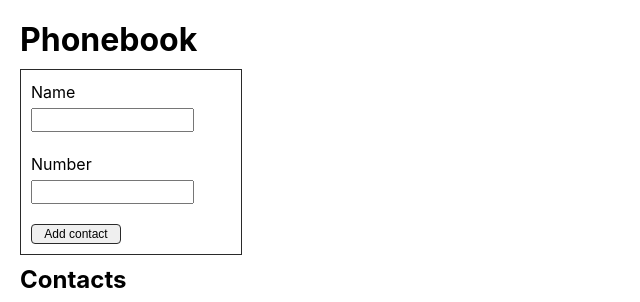
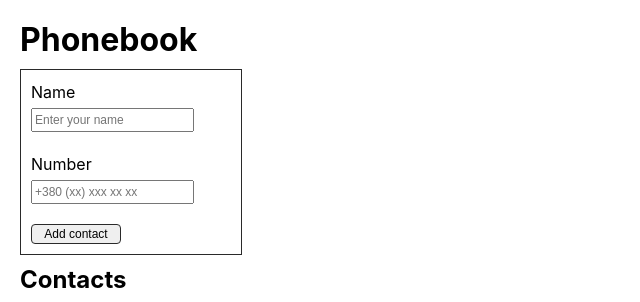
Before and after one commit to Chystiakov73Viktor/goit-react-hw-02-phonebook, a React (Create React App) app: page / in a window 1280 px wide. Shown: the top 302 px of the page, without its empty margins (0-640 px from the left). Built offline with nearby package versions, Linux system fonts and the light colour scheme.

Commit message:
component created using the library

```diff
--- a/src/components/ContactForm/ContactForm.jsx
+++ b/src/components/ContactForm/ContactForm.jsx
@@ -1,63 +1,73 @@
-import React, { Component } from 'react';
+import React from 'react';
+import { Formik, Form, Field, ErrorMessage } from 'formik';
+import * as yup from 'yup';
 import css from './ContactForm.module.css';
 
-export class ContactForm extends Component {
-  state = {
+const FormError = ({ name }) => {
+  return (
+    <ErrorMessage
+      name={name}
+      render={msg => <p className={css.errorText}>{msg}</p>}
+    />
+  )
+}
+
+const schema = yup.object().shape({
+  name: yup.string().required(),
+  number: yup.string().min(7).max(20).required(),
+});
+
+const initialValues = {
   name: '',
   number: '',
 };
 
-  handlerChange = event => {
-    const { name, value } = event.currentTarget;
-    this.setState({ [name]: value });
+export const ContactForm = ({ onSubmit }) => {
+  const handlerSubmit = (values, { resetForm }) => {
+    onSubmit(values);
+    resetForm();
   };
 
-  handlerSubmit = event => {
-    event.preventDefault();
-    this.props.onSubmit(this.state);
-    this.reset();
-  };
-
-  reset = () => {
-    this.setState({ name: '', number: '' });
-  };
-
-  render() {
-    const { name, number } = this.state;
   const sampleName =
     "^[a-zA-Zа-яА-Я]+(([' \\-][a-zA-Zа-яА-Я ])?[a-zA-Zа-яА-Я]*)*$";
   const sampleNumber =
-      '\\+?\\d{1,4}?[ .\\-\\s]?\\(?\\d{1,3}?\\)?[ .\\-\\s]?\\d{1,4}[ .\\-\\s]?\\d{1,4}[ .\\-\\s]?\\d{1,9}';
+    "\\+?\\d{1,4}?[ .\\-\\s]?\\(?\\d{1,3}?\\)?[ .\\-\\s]?\\d{1,4}[ .\\-\\s]?\\d{1,4}[ .\\-\\s]?\\d{1,9}";
+
   return (
-      <form className={css.formContact} onSubmit={this.handlerSubmit}>
+    <Formik
+      initialValues={initialValues}
+      validationSchema={schema}
+      onSubmit={handlerSubmit}
+    >
+      <Form className={css.formContact}>
         <label className={css.label}>
           Name
-          <input
+          <Field
             className={css.input}
             type="text"
             name="name"
-            value={name}
-            onChange={this.handlerChange}
+            placeholder="Enter your name"
             pattern={sampleName}
             required
           />
+          <FormError name="name" />
         </label>
         <label className={css.label}>
           Number
-          <input
+          <Field
             className={css.input}
             type="tel"
             name="number"
-            value={number}
-            onChange={this.handlerChange}
+            placeholder="+380 (xx) xxx xx xx"
             pattern={sampleNumber}
             required
           />
+          <FormError name="number" />
         </label>
         <button className={css.buttonContact} type="submit">
           Add contact
         </button>
-      </form>
+      </Form>
+    </Formik>
   );
-  }
-}
+};
```
Also changed, not shown: src/components/ContactForm/ContactFormFirst.jsx (added, +63 -0 lines). Lines whose indentation alone changed are shown as unchanged.
